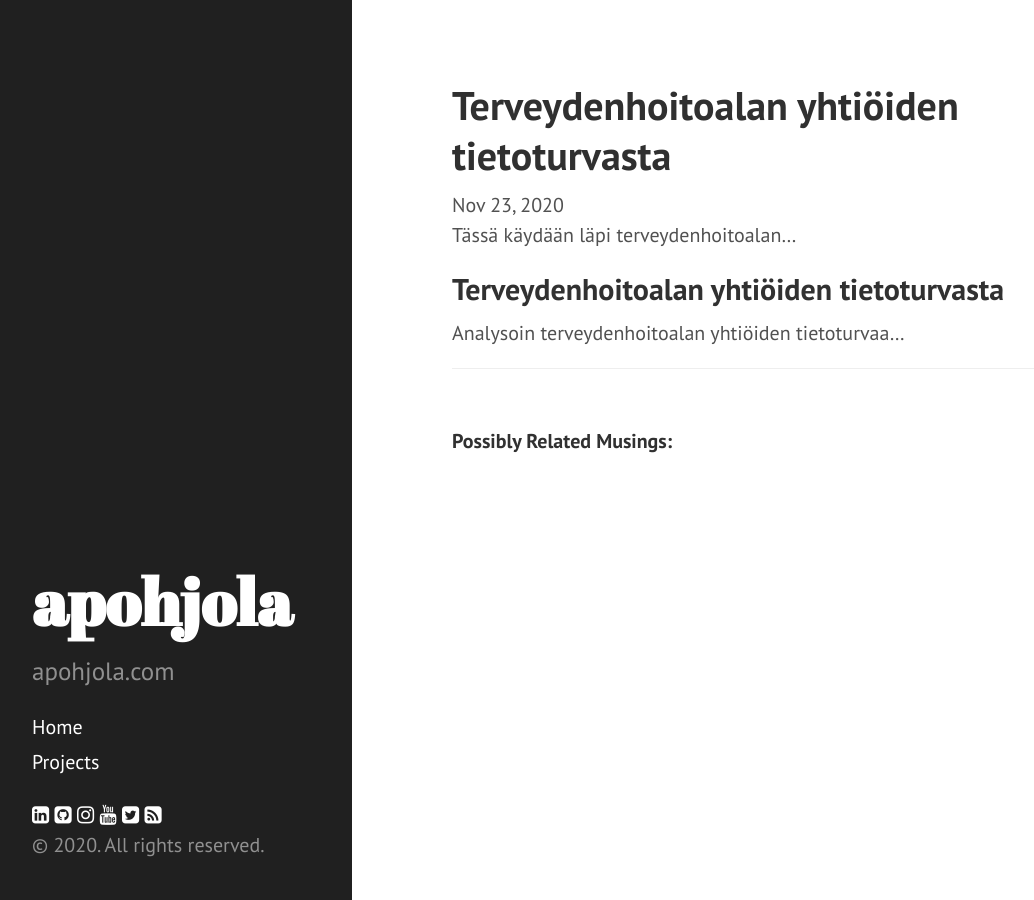
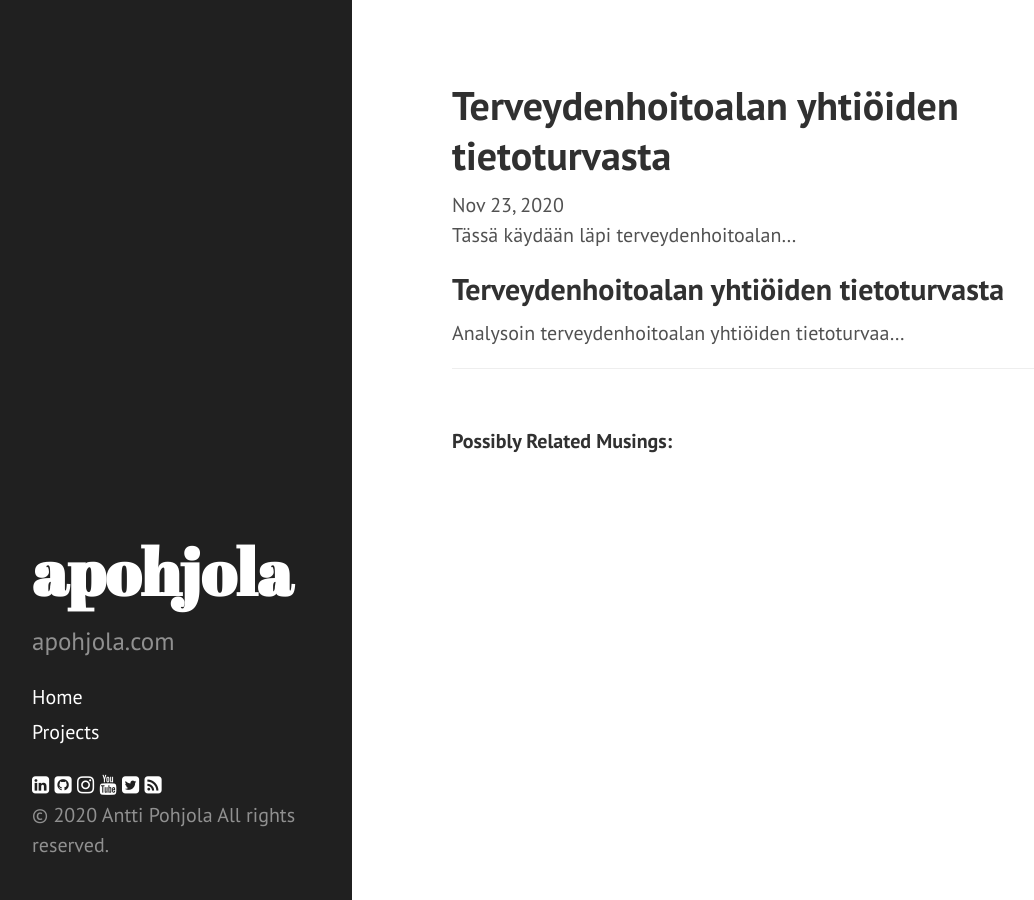
Before and after one commit to Summeli/apohjola.github.io, a Jekyll site: the page built from _posts/2020-11-23-terveydenhoitoalan-yhtioiden-tietoturvasta.md, in a window 1280 px wide. Shown: the whole page, without its empty margins (8-1042 px from the left). Built offline with Jekyll 4.4.1, drawn with Linux system fonts in a browser that asks for light colours; nearby versions of some CDN libraries.

Commit message:
Update sidebar.html

```diff
--- a/_includes/sidebar.html
+++ b/_includes/sidebar.html
@@ -2,15 +2,15 @@
   <div class="container sidebar-sticky">
     <div class="sidebar-about">
       <h1>
-        <a href="{{ site.baseurl }}">
+        <a href="{{ site.baseurl }}/">
           {{ site.title }}
         </a>
       </h1>
-	  <p class="lead">{{ site.tagline }}</p>
+      <p class="lead tagline">{{ site.tagline }}</p>
     </div>
 
     <nav class="sidebar-nav">
-      <a class="sidebar-nav-item{% if page.url == site.baseurl %} active{% endif %}" href="{{ site.baseurl }}">Home</a>
+      <a class="sidebar-nav-item{% if page.url == site.url %} active{% endif %}" href="{{ site.baseurl }}/">Home</a>
 
       {% comment %}
         The code below dynamically generates a sidebar nav of pages with
@@ -19,17 +19,18 @@
 
       {% assign pages_list = site.pages %}
       {% for node in pages_list %}
-        {% if node.title != null %}
-          {% if node.layout == "page" %}
-            <a class="sidebar-nav-item{% if page.url == node.url %} active{% endif %}" href="{{ node.url }}">{{ node.title }}</a>
-          {% endif %}
+        {% if node.title != null and node.layout == "page" %}
+          {% assign node_title = node.short_title | default: node.title %}
+          <a class="sidebar-nav-item{% if page.url == node.url %} active{% endif %}" href="{{ node.url | prepend: site.baseurl }}">{{ node_title }}</a>
         {% endif %}
       {% endfor %}
 
     </nav>
-	{% include social-media-links.html %}
 
-    <p>&copy; {{ site.time | date: '%Y' }}. All rights reserved.</p>
+   {% include social-media-links.html %}
 
+
+    <p class="small">&copy; {{ site.time | date: '%Y' }}
+     Antti Pohjola All rights reserved.</p>
   </div>
 </div>
```
